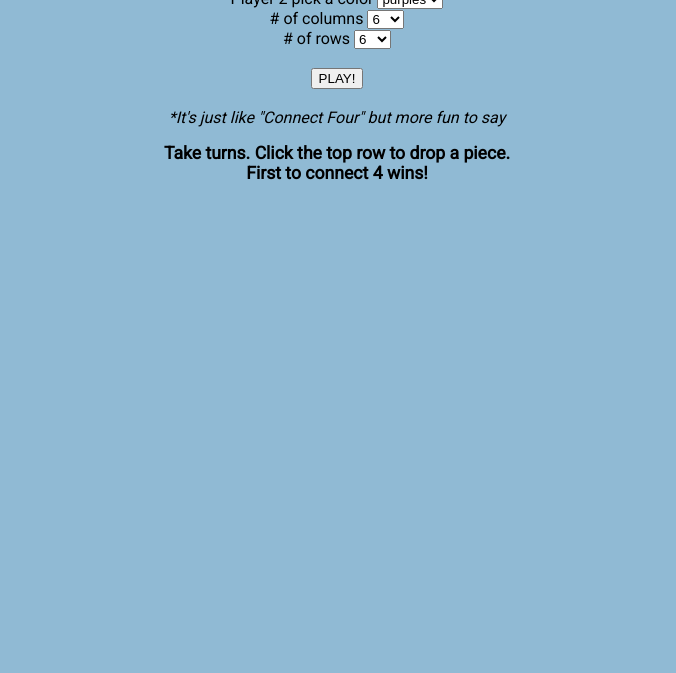
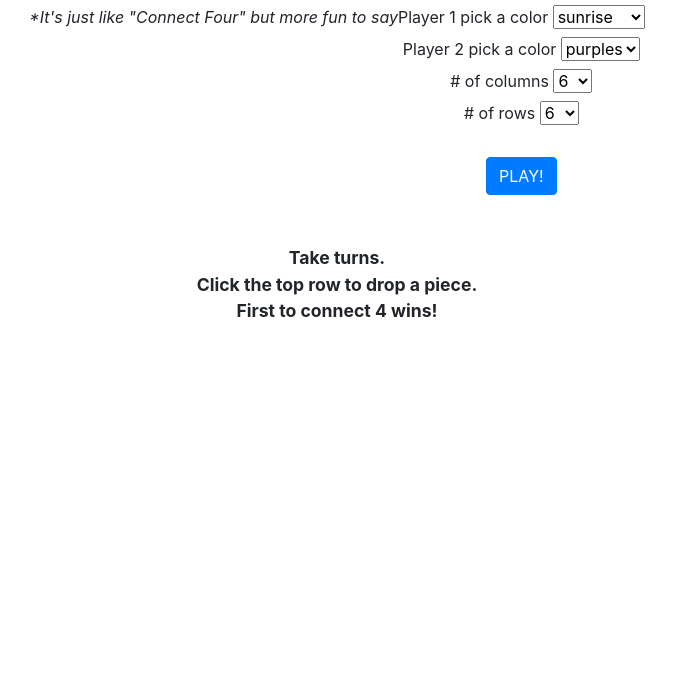
Before and after one commit to Larry-Volz/Javascript-OOP-exercises, a plain HTML site: page connect-four-oo/index.html in a window 1280 px wide. Shown: the part 127-800 px from the top of the page, without its empty margins (303-979 px from the left). Drawn offline with nearby package versions, Linux system fonts and the light colour scheme.

Commit message:
done w/bootstrap added

```diff
--- a/connect-four-oo/index.html
+++ b/connect-four-oo/index.html
@@ -2,18 +2,26 @@
 <head>
   <title>Connect 4</title>
   <link href="connect4.css" rel="stylesheet">
+  <link rel="stylesheet" href="https://unpkg.com/bootstrap/dist/css/bootstrap.css">
 <link rel="preconnect" href="https://fonts.gstatic.com">
 <link href="https://fonts.googleapis.com/css2?family=Roboto&display=swap" rel="stylesheet">
 <!-- code pen for title text thanks to https://codepen.io/cesar2535 -->
 
 </head>
 <body>
+<script src="https://code.jquery.com/jquery-3.5.1.slim.min.js" integrity="sha384-DfXdz2htPH0lsSSs5nCTpuj/zy4C+OGpamoFVy38MVBnE+IbbVYUew+OrCXaRkfj" crossorigin="anonymous"></script>
+<script src="https://cdn.jsdelivr.net/npm/popper.js@1.16.1/dist/umd/popper.min.js" integrity="sha384-9/reFTGAW83EW2RDu2S0VKaIzap3H66lZH81PoYlFhbGU+6BZp6G7niu735Sk7lN" crossorigin="anonymous"></script>
+<script src="https://cdn.jsdelivr.net/npm/bootstrap@4.5.3/dist/js/bootstrap.min.js" integrity="sha384-w1Q4orYjBQndcko6MimVbzY0tgp4pWB4lZ7lr30WKz0vr/aWKhXdBNmNb5D92v7s" crossorigin="anonymous"></script>
+
+
   <div id="titleGradient">
 <h1>Drip Drop Tic Toc Tac Toe!*</h1>
 </div>
-
+<div class="container">
+  <div class="row justify-content-center text-center">
+    <span class = "note">*It's just like "Connect Four" but more fun to say</span><br><br>
     <div id="player-options">
-  <form action="#" id="player-form">
+      <form class = "form" action="#" id="player-form">
         <label for = "player1-color">Player 1 pick a color</label>
           <select id="player1-color" name = "player1-color">
             <option value="sunrise" selected>sunrise</option>
@@ -52,17 +60,24 @@
             <option value=11>12</option>
           </select>
           <br><br>
-      <button id="play-btn">PLAY!</button>
+          <button class = "btn btn-primary" id="play-btn">PLAY!</button>
       </form>
       <br>
     </div>
-
+  </div>
+  <div class = "row justify-content-center text-center">
     <div id="game">
       <table id="board"></table>
     </div>
-<div class = "note">*It's just like "Connect Four" but more fun to say</div>
-<div class = "instructions">Take turns. Click the top row to drop a piece.<br />
-First to connect 4 wins!</div>
+</div>
+  <div class = "row justify-content-center text-center">
+    <div>
+    <span class = "instructions"><br>Take turns.<br>Click the top row to drop a piece.
+    <br>First to connect 4 wins!</span></div>
+  </div>
+</div>
+
+
 <script src="connect4.js"></script>
 
 </body>
```
Lines whose indentation alone changed are shown as unchanged.
